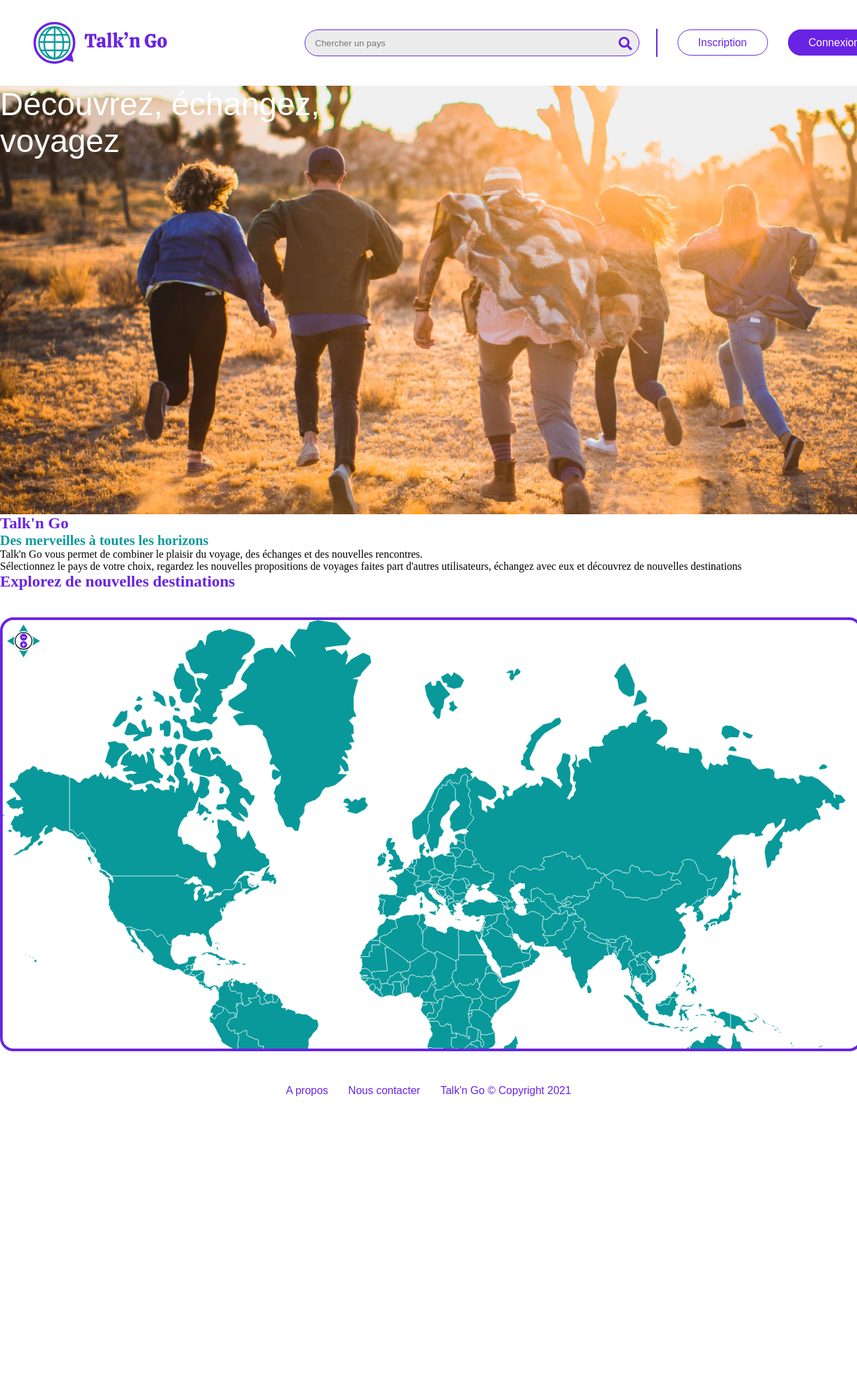
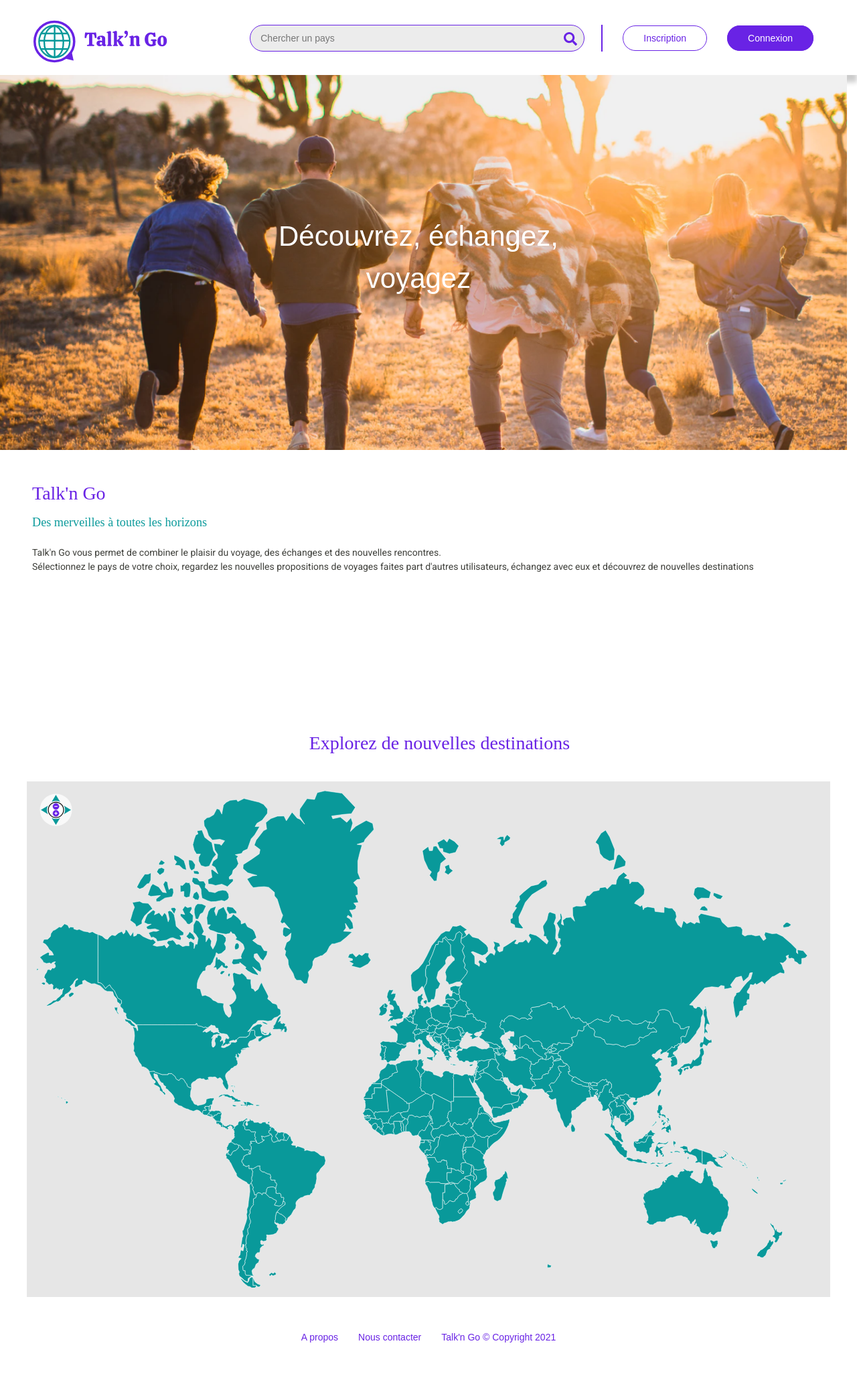
Before and after one commit to Luthernmr/Talkngo, a Symfony app: template templates/home/index.html.twig in a window 1280 px wide; the page is wider, and only the part inside the window is pictured. Shown: that part at 67% size. Before the commit the page ends 1637 px from the top of that part, so only its background shows below. Run offline with Twig, Linux system fonts and the light colour scheme; the template is opened without the code that fills it, so the values that code supplies are empty; some libraries are stand-ins or nearby versions; some web fonts are replaced.

Commit message:
affichage + carte

```diff
--- a/public/css/style.css
+++ b/public/css/style.css
@@ -124,8 +124,7 @@ li{
     margin-top: 5vh;
     margin-left:auto ;
     margin-right: auto;
-border:15px solid #6923E5;
-border-radius: 5px;
+
 }
 
 
--- a/templates/base.html.twig
+++ b/templates/base.html.twig
@@ -3,7 +3,6 @@
     <head>
         <meta charset="UTF-8">
         <title>{% block title %}Welcome!{% endblock %}</title>
-        <ink
         <link rel="stylesheet" href="https://bootswatch.com/4/sandstone/bootstrap.min.css">
         {# Run `composer require symfony/webpack-encore-bundle`
            and uncomment the following Encore helpers to start using Symfony UX #}
@@ -16,57 +15,10 @@
         {% endblock %}
 
         {% block javascripts %}
-        <script>
-
-            function afficheListe()
-            {
-                var x = document.getElementById("myUL");
-                if (x.style.display === "none") {
-                  x.style.display = "block";
-                } else {
-                  x.style.display = "none";
-                }
-            }
-
-            function afficheListekeyboard()
-            {
-                var x = document.getElementById("myUL");
-                if (x.style.display === "none" && event.keyCode !== 13) {
-                  x.style.display = "block";
-                }
-            }
-
-            function searchFunction()
-            {
-                var input, filter, ul, li, a, i, txtValue, path;
-                input = document.getElementById("myInput");
-                m = 0;
-                filter = input.value.toUpperCase();
-                ul = document.getElementById("myUL");
-                li = ul.getElementsByTagName("li");
-                for (i = 0; i < li.length; i++)
-                {
-
-                    a = li[i].getElementsByClassName("pays")[0];
-                    txtValue = a.textContent || a.innerText;
-                    if (txtValue.toUpperCase().indexOf(filter) > -1)
-                    {
-                        li[i].style.display = "";
-                        if (event.keyCode === 13) {
-                            path = a.getAttribute("href");
-                            window.location.href=path;
-                        }
-                    } else {
-                        li[i].style.display = "none";
-                    }
-                }
-            }
-
-        </script>
+        <script src="{{ asset('js/searchbar.js') }}"></script>
             {#{{ encore_entry_script_tags('app') }}#}
         {% endblock %}
     </head>
-    <body>
         <header class="large-screen">
 
             <a href="{{path('home')}}"><img class="logo" src="{{asset('css/img/logo-horizontal-1.svg')}}" alt="logo talkngo"></a>
--- a/templates/home/index.html.twig
+++ b/templates/home/index.html.twig
@@ -13,7 +13,8 @@
             Talk'n Go vous permet de combiner le plaisir du voyage, des échanges et des nouvelles rencontres.
             <br>Sélectionnez le pays de votre choix, regardez les nouvelles propositions de voyages faites part d'autres utilisateurs, échangez avec eux et découvrez de nouvelles destinations
         </p>
-        <h2 class="mt-5">Explorez de nouvelles destinations</h2>
+        <div style="height: 10em;"></div>
+        <h2 class="mt-5 text-center">Explorez de nouvelles destinations</h2>
     </div>
 
     {% include 'map.html.twig' %}
--- a/templates/map.html.twig
+++ b/templates/map.html.twig
@@ -4,14 +4,11 @@
     }
 
     .map{
-        width: 80em;
-        height: 40em;
+        padding-top: 1em;
+        height: 55em;
         margin-left: auto;
         margin-right: auto;
-        border: #6923E5 4px solid;
-        border-radius: 20px;
-        overflow: scroll;
-
+        background-color: rgb(230, 230, 230);
 
    }
 
@@ -64,8 +61,7 @@
 
 
 </style>
-
-<div class="map">
+<div class="map container-fluid">
 
     <svg xmlns="http://www.w3.org/2000/svg" viewBox="0 0 1025 650" id="map-svg">
 
@@ -295,4 +291,4 @@
             }
         ]]></script>
       </svg>
-    </div>
+</div>
```
Also changed, not shown: public/js/searchbar.js (added, +43 -0 lines).
